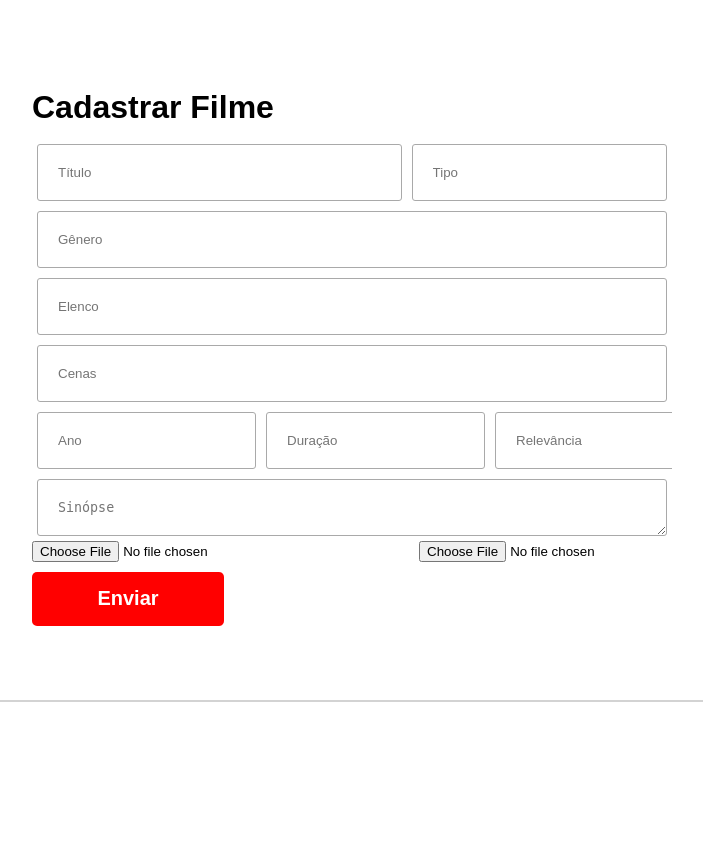
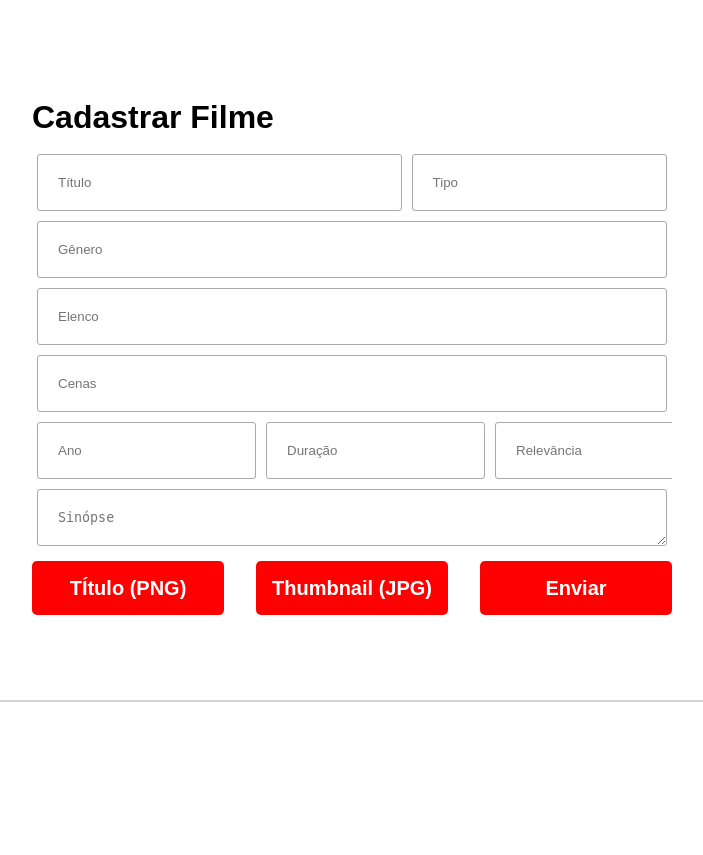
Before and after one commit to joaovmvale/Netflix, a PHP site: page /Netflix/pages/cadastroFilmes/index.html in a window 1280 px wide. Shown: the part 91-946 px from the top of the page, without its empty margins (288-991 px from the left). Run offline with PHP 8.4, Linux system fonts and the light colour scheme.

Commit message:
.png transparente

```diff
--- a/css/cadastroFilmes.css
+++ b/css/cadastroFilmes.css
@@ -104,9 +104,9 @@
     cursor: pointer;
 }
 
-/* input[type="file"] {
+input[type="file"] {
     display: none;
-} */
+}
 
 .custom-file-upload {
     text-align: center;
@@ -120,8 +120,7 @@
     cursor: pointer;
 }
 
-
-footer{
+footer {
     width: 100%;
     height: 170px;
     border-top: 1px solid lightgray;
--- a/js/cadastroFilmes.js
+++ b/js/cadastroFilmes.js
@@ -8,22 +8,17 @@
 
     $("#arquivo").change(function(){
         arquivo = document.getElementById("arquivo").files[0];
-
-
         formData.append("file", arquivo);
     });
 
     $("#arquivo2").change(function(){
         arquivo = document.getElementById("arquivo2").files[0];
-
-
         formData2.append("file", arquivo);
     });
 
     $("#bEnviar").click(function(){
 
         fLocalComunicaServidor("formAddFilme");
-        fSalvarFotos(titulo);
 
         return false;
     });
@@ -34,7 +29,6 @@
 
     formData.append("titulo", titulo)
     formData2.append("titulo", titulo)
-
 
     $.ajax({
         url: "../../php/uploadTitulo.php",
--- a/pages/cadastroFilmes/index.html
+++ b/pages/cadastroFilmes/index.html
@@ -48,20 +48,23 @@
                         <textarea name="sinopse" id="sinopse" class="entrada sinopse" type="text" placeholder="Sinópse"></textarea>
                     </div>
                     <div class="thumbnailButtons">
-                        <input type="file" id="arquivo" class="inputfile" />
-                        <input type="file" id="arquivo2" class="inputfile"/>
+                        <!-- <input type="file" id="arquivo" class="inputfile" />
+                        <input type="file" id="arquivo2" class="inputfile"/> -->
+
+                        <label for="arquivo" class="custom-file-upload botao">
+                            <input type="file" id="arquivo"/>
+                            <span>TÍtulo (PNG)</span>
+                        </label>
+
+                        <label for="arquivo2" class="custom-file-upload botao">
+                            <input type="file" id="arquivo2"/>
+                            <span>Thumbnail (JPG)</span>
+                        </label>
+
                         <button class="botao" id="bEnviar">Enviar</button><!--  id="enviarFilme" -->
                     </div>
 
-                    <!-- <label for="file-upload" class="custom-file-upload botao">
-                        <input type="file" id="file-upload"/>
-                        <span>TÍtulo (PNG)</span>
-                    </label>
 
-                    <label for="file-upload" class="custom-file-upload botao">
-                        <input type="file" id="file-upload"/>
-                        <span>Thumbnail (JPG)</span>
-                    </label> -->
 
                 </form>
             </div>
--- a/php/uploadTitulo.php
+++ b/php/uploadTitulo.php
@@ -7,6 +7,10 @@
 
 	if($arquivo_ext == "png"){
 		$imagem_temp = imagecreatefrompng($_FILES["file"]["tmp_name"]);
+
+		$black = imagecolorallocate($imagem_temp, 0, 0, 0);
+		imagecolortransparent($imagem_temp, $black);
+
 		imagepng($imagem_temp, "../images/titulos/".$titulo.".png");
 	}
 
```
Also changed, not shown: images/thumbnails/Chicken Run.jpg (added), images/titulos/Chicken Run.png (added), images/titulos/Fuga das Galinhas.png (deleted), images/titulos/PICARETA.png (added).
